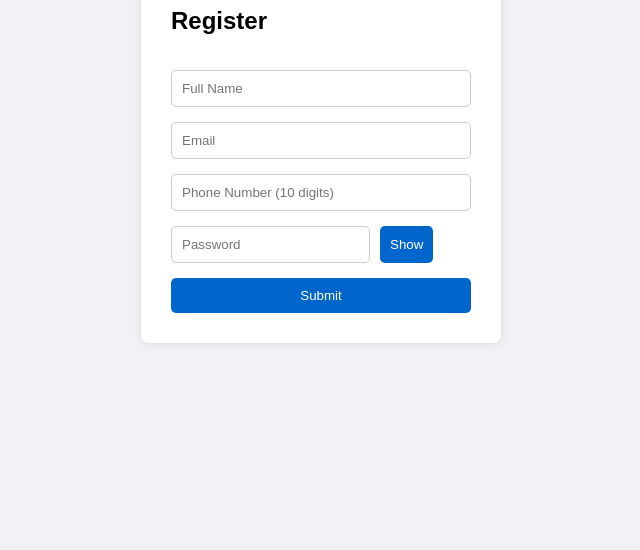
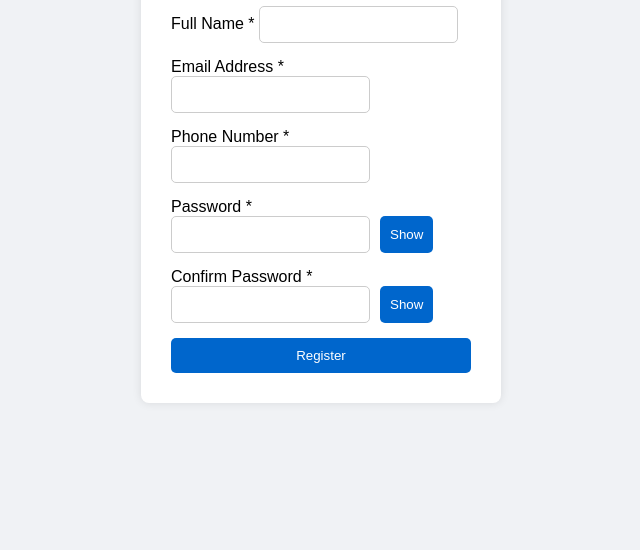
Before and after one commit to deepakbh24/form-validation, a plain HTML site: page index.html in a window 1280 px wide. Shown: the part 250-800 px from the top of the page, without its empty margins (319-959 px from the left). Drawn offline with nearby package versions, Linux system fonts and the light colour scheme.

Commit message:
Update index.html

```diff
--- a/index.html
+++ b/index.html
@@ -1,31 +1,61 @@
 <!DOCTYPE html>
 <html lang="en">
 <head>
-  <meta charset="UTF-8" />
-  <meta name="viewport" content="width=device-width, initial-scale=1.0"/>
-  <title>Form Validation</title>
-  <link rel="stylesheet" href="styles.css" />
+    <meta charset="UTF-8">
+    <meta name="viewport" content="width=device-width, initial-scale=1.0">
+    <title>Form Validation Application</title>
+    <link rel="stylesheet" href="styles.css">
+    <script src="https://cdnjs.cloudflare.com/ajax/libs/jquery/3.6.0/jquery.min.js"></script>
 </head>
 <body>
-  <div class="form-container">
-    <form id="registrationForm">
-      <h2>Register</h2>
-      <div class="message" id="messageBox"></div>
+    <div class="form-container">
+        <h1 class="form-title">User Registration</h1>
 
-      <input type="text" id="name" placeholder="Full Name" required />
-      <input type="email" id="email" placeholder="Email" required />
-      <input type="text" id="phone" placeholder="Phone Number (10 digits)" required />
+        <!-- Message display area -->
+        <div id="messageBox" class="message-box"></div>
 
-      <div class="password-container">
-        <input type="password" id="password" placeholder="Password" required />
-        <button type="button" id="togglePassword">Show</button>
-      </div>
+        <form id="registrationForm">
+            <!-- Full Name Field -->
+            <div class="form-group">
+                <label for="fullName">Full Name *</label>
+                <input type="text" id="fullName" name="fullName" required>
+            </div>
 
-      <button type="submit">Submit</button>
-    </form>
-  </div>
+            <!-- Email Field -->
+            <div class="form-group">
+                <label for="email">Email Address *</label>
+                <input type="email" id="email" name="email" required>
+            </div>
 
-  <script src="https://code.jquery.com/jquery-3.6.0.min.js"></script>
-  <script src="script.js"></script>
+            <!-- Phone Number Field -->
+            <div class="form-group">
+                <label for="phone">Phone Number *</label>
+                <input type="tel" id="phone" name="phone" required maxlength="10">
+            </div>
+
+            <!-- Password Field with Show/Hide -->
+            <div class="form-group">
+                <label for="password">Password *</label>
+                <div class="password-container">
+                    <input type="password" id="password" name="password" required>
+                    <button type="button" class="password-toggle" id="togglePassword">Show</button>
+                </div>
+            </div>
+
+            <!-- Confirm Password Field -->
+            <div class="form-group">
+                <label for="confirmPassword">Confirm Password *</label>
+                <div class="password-container">
+                    <input type="password" id="confirmPassword" name="confirmPassword" required>
+                    <button type="button" class="password-toggle" id="toggleConfirmPassword">Show</button>
+                </div>
+            </div>
+
+            <!-- Submit Button -->
+            <button type="submit" class="submit-btn">Register</button>
+        </form>
+    </div>
+
+    <script src="script.js"></script>
 </body>
 </html>
```
